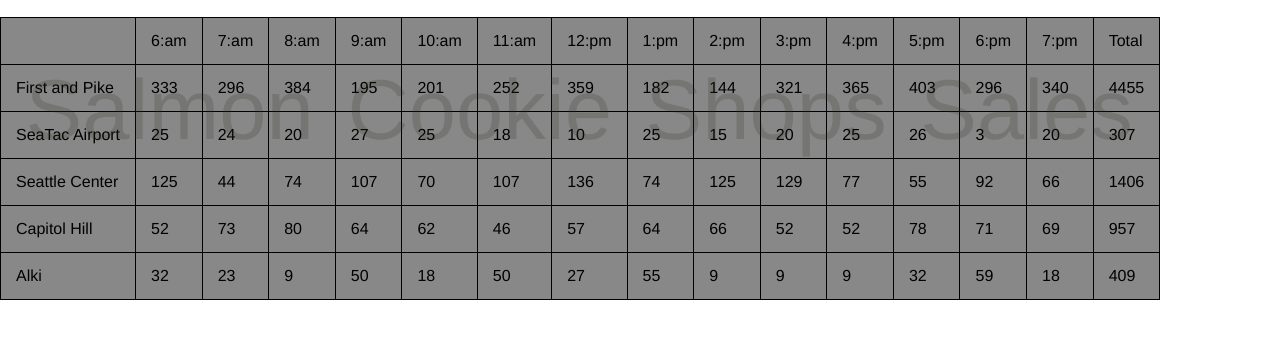
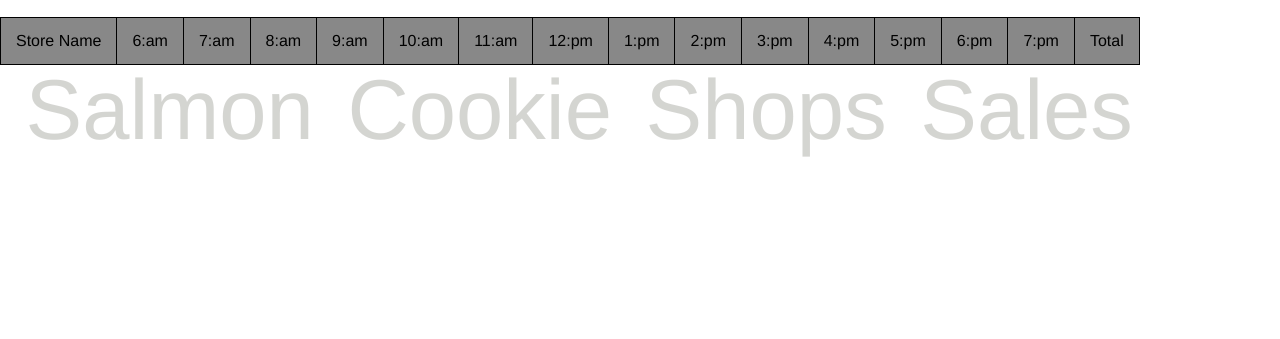
Before and after one commit to hubenya/Salmon-Cookie-Shops, a plain HTML site: page sales.html in a window 1280 px wide. Shown: the part 243-582 px from the top of the page. Drawn offline with Linux system fonts and the light colour scheme.

Commit message:
adding functionality to my form

```diff
--- a/app.js
+++ b/app.js
@@ -1,7 +1,7 @@
 'use strict';
 
 //I wanted to practice and make it loop but was not able to loop more than once. i feel like i'm missing something
-var hours = [' ', '6:am', '7:am', '8:am', '9:am', '10:am', '11:am', '12:pm', '1:pm', '2:pm', '3:pm', '4:pm', '5:pm', '6:pm', '7:pm', 'Total'];
+var hours = ['Store Name ', '6:am', '7:am', '8:am', '9:am', '10:am', '11:am', '12:pm', '1:pm', '2:pm', '3:pm', '4:pm', '5:pm', '6:pm', '7:pm', 'Total'];
 //Store data
 function Store(name, minimum, maximum, averageSales) {
   this.name = name;
@@ -49,8 +49,8 @@ function renderHeader() {
 }
 renderHeader();//calling the function
 //this is where i'm trying to call table data. and its not working.
+var tableData = document.getElementById('table-body');//
 Store.prototype.renderBody = function() {
-  var tableData = document.getElementById('table-body');//
   var cookieRow = document.createElement('tr');
   //console.log('Testing cookieRow', cookieRow);
   var storeRow = document.createElement('td');
@@ -71,25 +71,23 @@ Store.prototype.renderBody = function() {
   //console.log('t head', cookieRow2);
 };
 
+function evenAdder(event){
+  event.preventDefault();
 
-//this is where my logic is to print sales list for mondays lab
-// function storeList(storeLocation) {
-//   var container = document.createElement('div');
-//   container.innerHTML = '<p>' + storeLocation.name + '</p>';
-//   document.body.appendChild(container);
-//
-//   var list = document.createElement('ul');
-//   var list_arr = [];
-//
-//   for (var i = 0; i < hours.length; i++) {
-//     list_arr.push('<li>' + hours[i]+ ': ' + storeLocation.cookiesSoldPerHour[i] + '</li>');
-//
-//   }
-//   list_arr.push('<li> Total: ' + storeLocation.totalCookiesCalculator() + '</li>');
-//   var full_list = list_arr.join('');
-//   list.innerHTML = full_list;
-//   document.body.appendChild(list);
-// }
+  var name = event.target.name.value;
+  var minimum = event.target.minimum.value;
+  var maximum = event.target.maximum.value;
+  var averageSales = event.target.averageSales.value;
+
+}
+var storeNew = new evenAdder('name', 'minimum', 'maximum', 'averageSales');
+form.reset();
+
+storeNew.cookieSoldEachHour();
+storeNew.renderBody();
+
+form.addEventListener('submit', evenAdder);
+
 
  //list of stores data array isertion
 var FirstandPike = new Store('First and Pike',23, 65, 6.3);
@@ -110,14 +108,3 @@ SeaTacAirport.renderBody();
 SeattleCenter.renderBody();
 CapitolHill.renderBody();
 Alki.renderBody();
-
-// storeList(FirstandPike);
-// storeList(SeaTacAirport);
-// storeList(SeattleCenter);
-// storeList(CapitolHill);
-// storeList(Alki);
-//FirstandPike.render();
-// SeaTacAirport.render();
-// SeattleCenter.render();
-// CapitolHill.render();
-// Alki.render();
```
Also changed, not shown: sales.html (+0 -15 lines).
